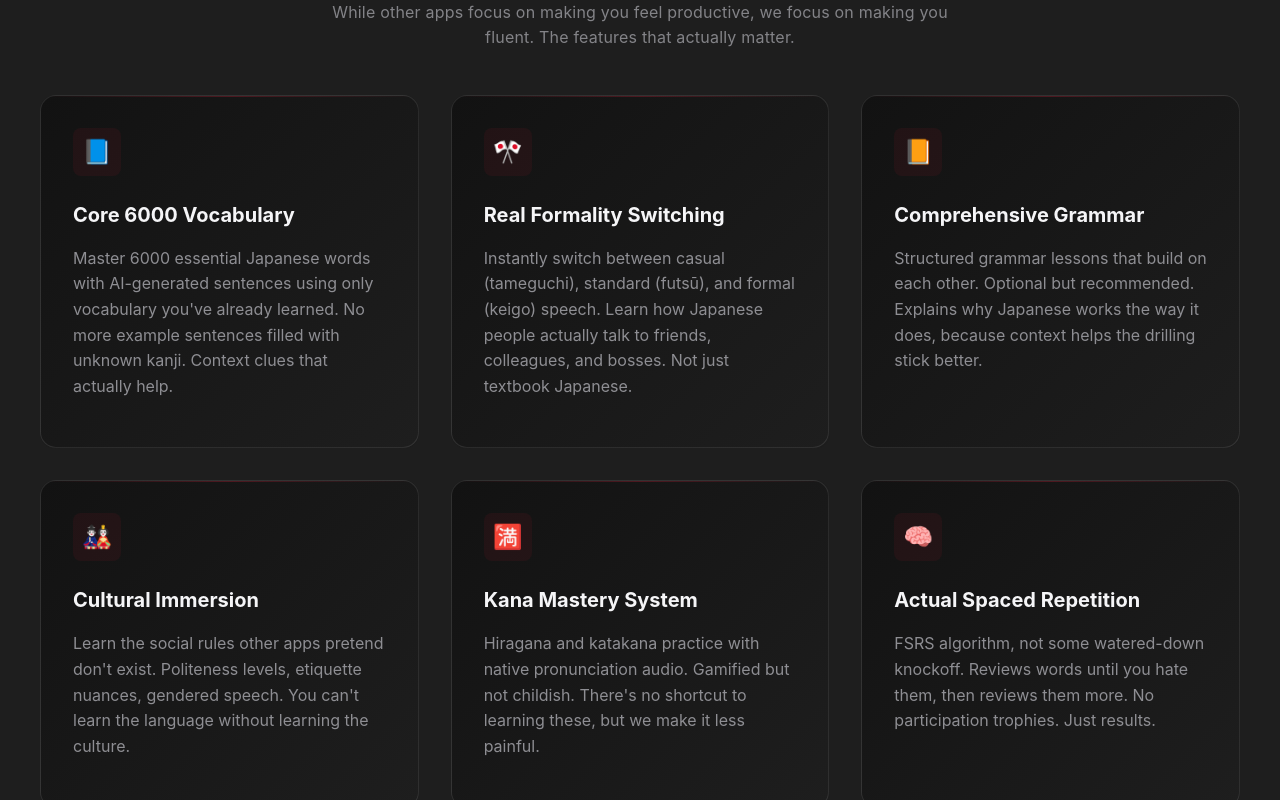
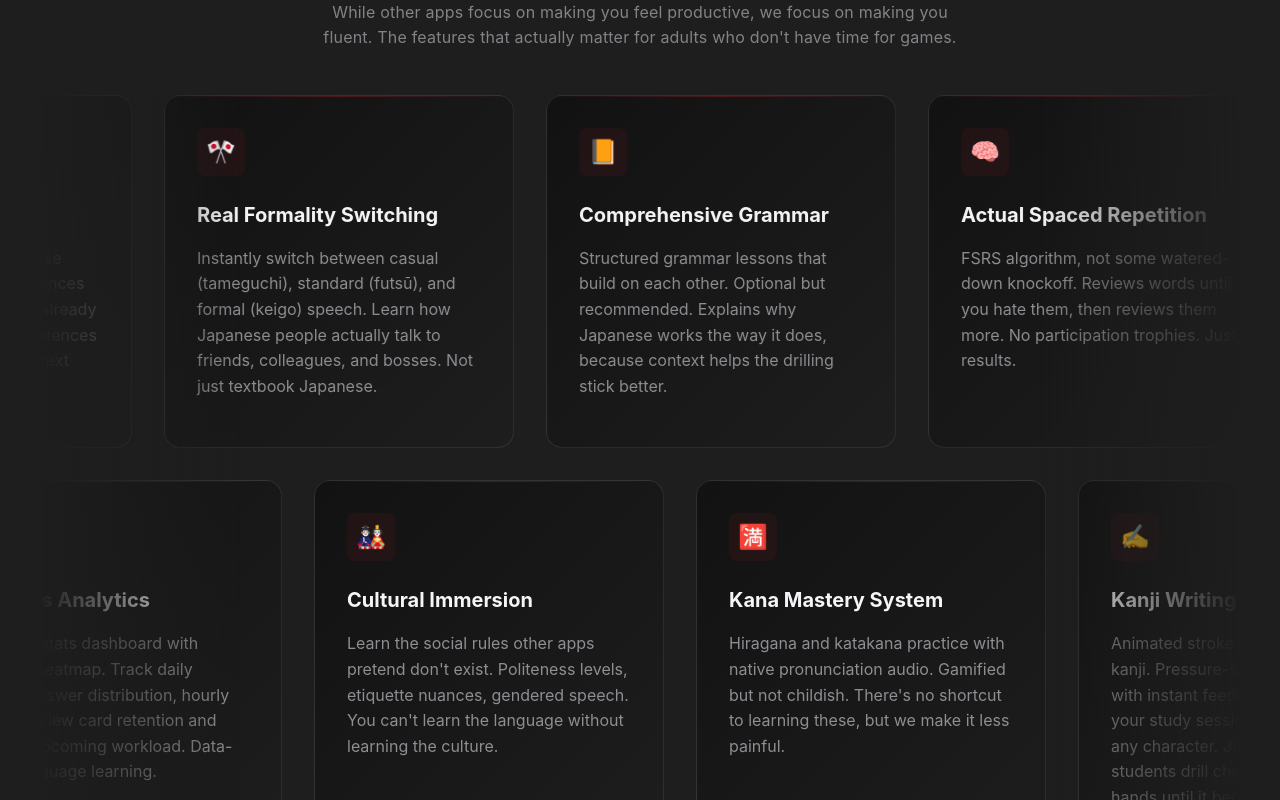
Before and after one commit to Kemerd/nihon_dojo_site, a React (Create React App) app: page / in a window 1280 px wide. Shown: the part 1580-2380 px from the top of the page. Built offline with nearby package versions, Linux system fonts and the light colour scheme.

Commit message:
Update site with new feature set

```diff
--- a/src/components/Features/Features.tsx
+++ b/src/components/Features/Features.tsx
@@ -75,13 +75,84 @@ const SectionTitle = styled(motion.h2)`
   z-index: 2;
 `;
 
-const FeaturesGrid = styled(motion.div)`
-  display: grid;
-  grid-template-columns: repeat(auto-fit, minmax(300px, 1fr));
+const ScrollingContainer = styled.div`
+  position: relative;
+  margin-top: ${({ theme }) => theme.spacing['2xl']};
+  overflow: hidden;
+  width: 100%;
+  z-index: 2;
+
+  /* Gradient overlays for edge fade */
+  &::before,
+  &::after {
+    content: '';
+    position: absolute;
+    top: 0;
+    bottom: 0;
+    width: 200px;
+    z-index: 10;
+    pointer-events: none;
+  }
+
+  &::before {
+    left: 0;
+    background: linear-gradient(
+      to right,
+      ${({ theme }) => theme.colors.background.secondary} 0%,
+      transparent 100%
+    );
+  }
+
+  &::after {
+    right: 0;
+    background: linear-gradient(
+      to left,
+      ${({ theme }) => theme.colors.background.secondary} 0%,
+      transparent 100%
+    );
+  }
+
+  @media (max-width: ${({ theme }) => theme.breakpoints.md}) {
+    &::before,
+    &::after {
+      width: 100px;
+    }
+  }
+`;
+
+const ScrollingRow = styled.div<{ direction: 'left' | 'right' }>`
+  display: flex;
   gap: ${({ theme }) => theme.spacing.xl};
-  margin-top: ${({ theme }) => theme.spacing['2xl']};
-  position: relative;
-  z-index: 2;
+  margin-bottom: ${({ theme }) => theme.spacing.xl};
+  width: max-content;
+  animation: ${({ direction }) => direction === 'left' ? 'scrollLeft' : 'scrollRight'} 60s linear infinite;
+
+  &:last-child {
+    margin-bottom: 0;
+  }
+
+  /* Pause animation on hover */
+  &:hover {
+    animation-play-state: paused;
+  }
+
+  @keyframes scrollLeft {
+    0% {
+      transform: translateX(0);
+    }
+    100% {
+      transform: translateX(-50%);
+    }
+  }
+
+  @keyframes scrollRight {
+    0% {
+      transform: translateX(-50%);
+    }
+    100% {
+      transform: translateX(0);
+    }
+  }
 `;
 
 const FeatureCard = styled(motion.div)`
@@ -96,6 +167,14 @@ const FeatureCard = styled(motion.div)`
   overflow: hidden;
   border: 1px solid rgba(255, 255, 255, 0.1);
   backdrop-filter: blur(10px);
+  min-width: 350px;
+  max-width: 350px;
+  flex-shrink: 0;
+
+  @media (max-width: ${({ theme }) => theme.breakpoints.md}) {
+    min-width: 300px;
+    max-width: 300px;
+  }
 
   &::before {
     content: '';
@@ -184,7 +263,7 @@ const SubtleText = styled(motion.p)`
 
 // Move static data outside component to prevent recreation on every render
 
-const FEATURES_DATA = [
+const FEATURES_ROW_1 = [
   {
       icon: '📘',
       title: 'Core 6000 Vocabulary',
@@ -204,6 +283,27 @@ const FEATURES_DATA = [
       comingSoon: false
   },
   {
+      icon: '🧠',
+      title: 'Actual Spaced Repetition',
+      description: 'FSRS algorithm, not some watered-down knockoff. Reviews words until you hate them, then reviews them more. No participation trophies. Just results.',
+      comingSoon: false
+  },
+  {
+      icon: '🔊',
+      title: 'Neural Text-to-Speech',
+      description: 'GPU-accelerated voice synthesis that\'s 15x faster than competitors. Multiple natural voices. IPA phonemes for perfect pronunciation. Audio that renders in the background so you never wait.',
+      comingSoon: false
+  },
+  {
+      icon: '📚',
+      title: 'Vocab Manager & Dictionary',
+      description: 'Offline JMdict dictionary with 150,000+ words. Search in English or Japanese. Create custom vocabulary lists. Antonyms, related words, etymology. Your personal Japanese reference library.',
+      comingSoon: false
+  },
+];
+
+const FEATURES_ROW_2 = [
+  {
       icon: '🎎',
       title: 'Cultural Immersion',
       description: 'Learn the social rules other apps pretend don\'t exist. Politeness levels, etiquette nuances, gendered speech. You can\'t learn the language without learning the culture.',
@@ -216,27 +316,27 @@ const FEATURES_DATA = [
       comingSoon: false
   },
   {
-      icon: '🧠',
-      title: 'Actual Spaced Repetition',
-      description: 'FSRS algorithm, not some watered-down knockoff. Reviews words until you hate them, then reviews them more. No participation trophies. Just results.',
-      comingSoon: false
-  },
-  {
       icon: '✍️',
       title: 'Kanji Writing Practice',
-      description: 'Animated stroke order for every kanji. Pressure-sensitive drawing with instant feedback. Swipe right in your study session to practice writing any character. Because muscle memory beats rote memorization.',
-      comingSoon: false
-  },
-  {
-      icon: '🔊',
-      title: 'Neural Text-to-Speech',
-      description: 'GPU-accelerated voice synthesis that\'s 15x faster than competitors. Multiple natural voices. IPA phonemes for perfect pronunciation. Audio that renders in the background so you never wait.',
+      description: 'Animated stroke order for every kanji. Pressure-sensitive drawing with instant feedback. Swipe right in your study session to practice writing any character. Just like Japanese students drill characters into their hands until it becomes second nature.',
       comingSoon: false
   },
   {
       icon: '🖼️',
       title: 'Visual Learning System',
       description: 'Integrated images on flashcards that reinforce meaning. Configurable blur for Japanese side to prevent cheating. Background images for kanji practice. Because a picture is worth 一千 words.',
+      comingSoon: false
+  },
+  {
+      icon: '⚡',
+      title: 'Practice Blitz Games',
+      description: 'Lightning-fast mini-games for grammar and culture. 8,800+ practice questions with instant feedback. Test reflexes, watch progress grow. Learning doesn\'t have to be boring.',
+      comingSoon: false
+  },
+  {
+      icon: '📊',
+      title: 'Progress Analytics',
+      description: 'Historical stats dashboard with calendar heatmap. Track daily activity, answer distribution, hourly patterns. View card retention and forecast upcoming workload. Data-driven language learning.',
       comingSoon: false
   },
 ];
@@ -246,9 +346,8 @@ const LOGO_PATH = `${process.env.PUBLIC_URL}/assets/logo/logo_plain.png`;
 
 // Memoized FeatureCard component to prevent unnecessary re-renders
 const MemoizedFeatureCard = React.memo<{
-    feature: typeof FEATURES_DATA[0];
-    index: number;
-}>(({ feature, index }) => {
+    feature: typeof FEATURES_ROW_1[0];
+}>(({ feature }) => {
     // Simple hover animation - no rhythm controller needed
     const hoverAnimation = useMemo(() => ({
         y: -8,
@@ -259,26 +358,9 @@ const MemoizedFeatureCard = React.memo<{
         },
     }), []);
 
-    // Memoize icon animation
-    const iconAnimation = useMemo(() => ({
-        initial: { scale: 0 },
-        animate: { scale: 1 },
-        transition: {
-            type: 'spring',
-            stiffness: 300,
-            damping: 20,
-            delay: index * 0.1,
-        }
-    }), [index]);
-
     return (
-        <FeatureCard
-            variants={fadeUpVariant}
-            whileHover={hoverAnimation}
-        >
-            <FeatureIcon
-                {...iconAnimation}
-            >
+        <FeatureCard whileHover={hoverAnimation}>
+            <FeatureIcon>
                 {feature.icon}
             </FeatureIcon>
             <FeatureTitle>{feature.title}</FeatureTitle>
@@ -326,6 +408,10 @@ const Features: React.FC = React.memo(() => {
         transition: { type: 'spring', stiffness: 100, damping: 20, delay: 0.3 }
     }), []);
 
+    // Duplicate arrays for seamless infinite scroll
+    const duplicatedRow1 = useMemo(() => [...FEATURES_ROW_1, ...FEATURES_ROW_1], []);
+    const duplicatedRow2 = useMemo(() => [...FEATURES_ROW_2, ...FEATURES_ROW_2], []);
+
     return (
         <FeaturesSection id="features" ref={(el) => {
             // Combine both refs
@@ -362,19 +448,31 @@ const Features: React.FC = React.memo(() => {
                     <SubtleText
                         {...subtitleAnimation}
                     >
-                        While other apps focus on making you feel productive, we focus on making you fluent. The features that actually matter.
+                        While other apps focus on making you feel productive, we focus on making you fluent. The features that actually matter for adults who don't have time for games.
                     </SubtleText>
                 </TopSpecificSubtleTextContainer>
 
-                <FeaturesGrid>
-                    {FEATURES_DATA.map((feature, index) => (
-                        <MemoizedFeatureCard
-                            key={`${feature.title}-${index}`}
-                            feature={feature}
-                            index={index}
-                        />
-                    ))}
-                </FeaturesGrid>
+                <ScrollingContainer>
+                    {/* Row 1 - Scrolls Left */}
+                    <ScrollingRow direction="left">
+                        {duplicatedRow1.map((feature, index) => (
+                            <MemoizedFeatureCard
+                                key={`row1-${feature.title}-${index}`}
+                                feature={feature}
+                            />
+                        ))}
+                    </ScrollingRow>
+
+                    {/* Row 2 - Scrolls Right */}
+                    <ScrollingRow direction="right">
+                        {duplicatedRow2.map((feature, index) => (
+                            <MemoizedFeatureCard
+                                key={`row2-${feature.title}-${index}`}
+                                feature={feature}
+                            />
+                        ))}
+                    </ScrollingRow>
+                </ScrollingContainer>
             </Container>
         </FeaturesSection>
     );
--- a/src/components/Pricing/Pricing.tsx
+++ b/src/components/Pricing/Pricing.tsx
@@ -265,28 +265,26 @@ const CTAButton = styled(motion.button).withConfig({
 const FREE_FEATURES = [
   'Review up to 10 cards per day',
   'Basic core flashcard system',
-  'Kana game access',
-  'Grammar lessons',
-  'Cultural lessons',
+  'Kana game & writing practice',
+  'Grammar & culture lessons',
   'Basically a glorified demo',
 ];
 
 const PRO_FEATURES = [
   'Up to 20 words per day',
   'AI-generated sentences for vocabulary',
-  'AI-powered learning acceleration',
+  'Automated cloud backups & restore',
+  'Kanji writing practice with stroke order',
   'Customer support (for paying customers)',
-  'My undying love',
   'All Free tier features',
 ];
 
 const EXPERT_FEATURES = [
   'Up to 40 words per day',
+  'AI narration with GPU acceleration',
+  'Flashcard images for retention',
   'Priority sentence generation',
-  'AI narration for all vocabulary',
-  'Cloud backups & sync (coming soon)',
   'Early access to new features',
-  'My undying love',
   'All Pro tier features',
 ];
 
--- a/src/components/Support/Support.tsx
+++ b/src/components/Support/Support.tsx
@@ -261,7 +261,7 @@ const FootnoteText = styled.p`
 const faqs = [
     {
         question: "How does Nihon Dojo actually work?",
-        answer: "Nihon Dojo uses AI to generate example sentences using only words you've already learned. Combined with FSRS spaced repetition and formality switching, you learn Japanese the way humans actually acquire language - through context and repetition.",
+        answer: "Nihon Dojo uses AI to generate example sentences using only words you've already learned. Combined with FSRS spaced repetition and a bunch of psychology tricks, you learn Japanese the way humans actually acquire language - through context and repetition.",
     },
     {
         question: "What is the two-year fluency guarantee?",
@@ -281,7 +281,7 @@ const faqs = [
     },
     {
         question: "Does it work offline?",
-        answer: "Yes. While you need internet to generate new AI sentences, once we finish the feature, the app will work perfectly offline once content is cached. Study on planes, trains, or anywhere without WiFi.",
+        answer: "Yes. Because we know you're cramming on that 16-hour flight to Tokyo. While you need internet to generate AI sentences, the app works perfectly offline once content is cached. Study on planes, trains, or anywhere without WiFi.",
     },
     {
         question: "What if I cancel my subscription?",
```
Also changed, not shown: 1 other file (tests, documents, lock files or other folders).
